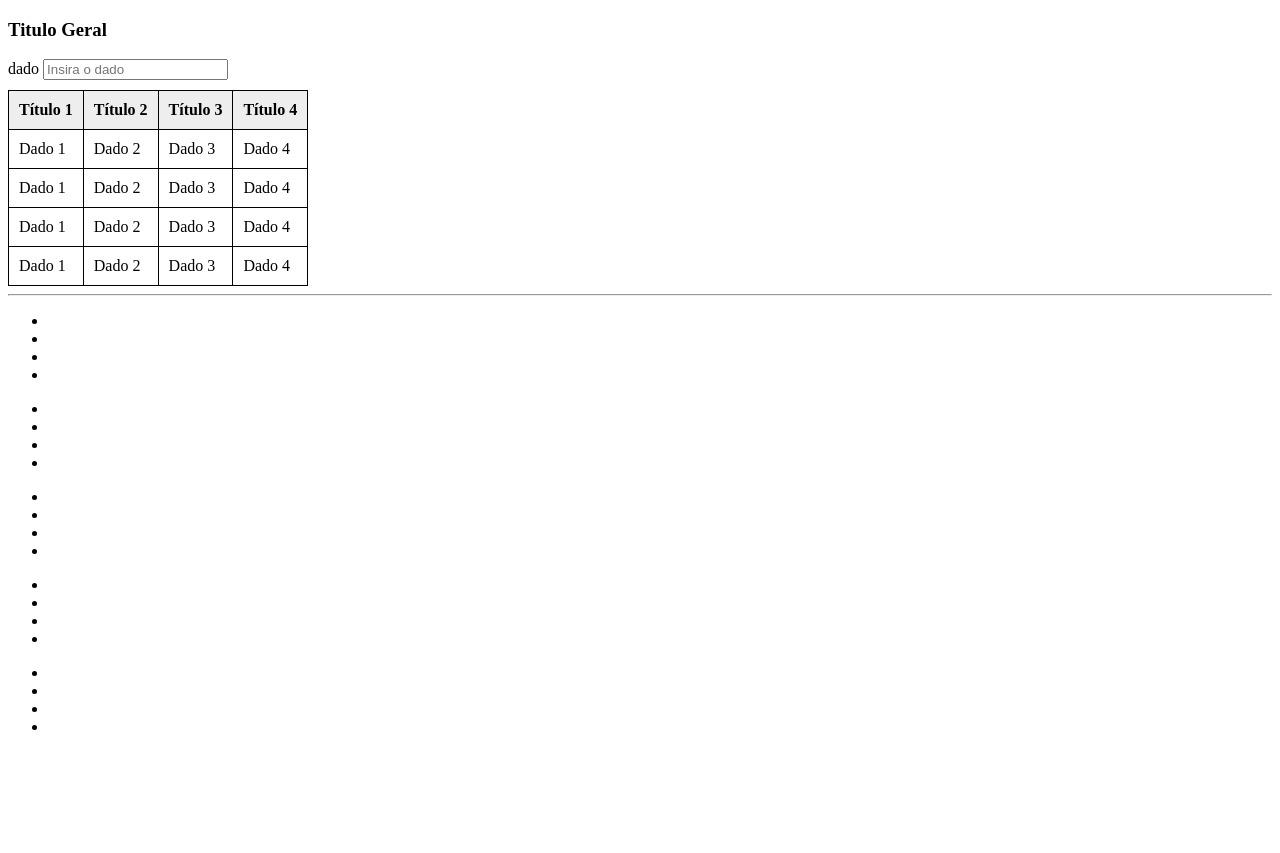
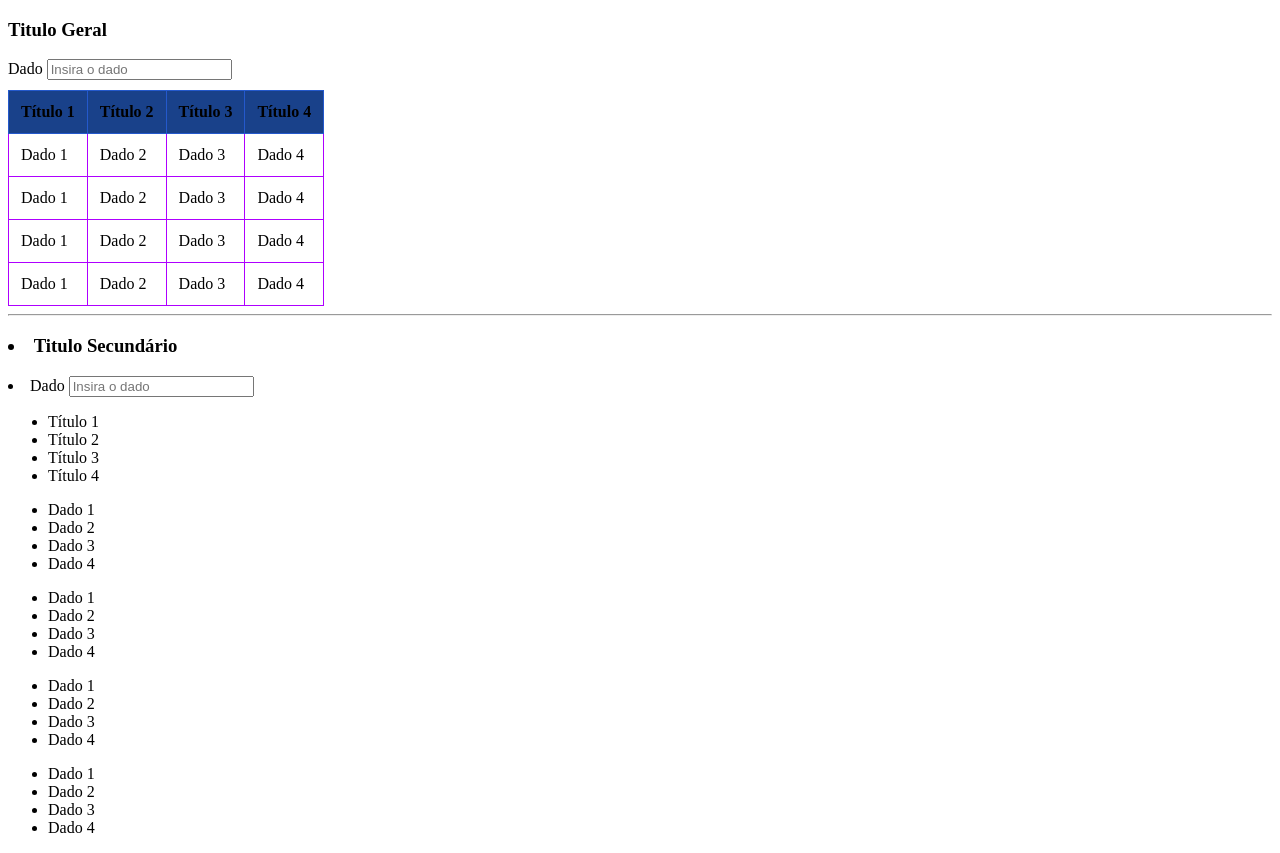
Before and after one commit to isaacangello/el, a plain HTML site: page index.html in a window 1280 px wide. Before the commit the page ends 800 px from the top, so only its background shows below. Drawn offline with Linux system fonts and the light colour scheme.

Commit message:
tentativa 1
tentei fazer algumas alterações para ver se o "insira o dado" funcionava, mas não deu, e também mexi nas cores da tabela à fins de "laboratório" para entender um poco como funciona. Pelo visto, a alteração no "insira o dado", só funcionaria com uso de javascript, pelo que estava estudando agora

```diff
--- a/index.html
+++ b/index.html
@@ -1,5 +1,5 @@
 <!DOCTYPE html>
-<html lang="">
+<html lang="pt-BR">
   <head>
     <meta charset="utf-8">
     <title></title>
@@ -8,14 +8,14 @@
           border-collapse: collapse;
         }
         .tabela tr th {
-          border: 1px solid #000;
-          background-color: #eee;
-          padding: 10px;
+          border: 1px solid hsl(221, 70%, 47%);
+          background-color: hsl(219, 69%, 32%);
+          padding: 12px;
         }
         .tabela tr td {
 
-          border: 1px solid #000;
-          padding: 10px;
+          border: 1px solid hsl(281, 100%, 50%);
+          padding: 12px;
         }
         .divimput{
           margin-bottom: 10px;
@@ -27,9 +27,10 @@
     <main>
       <h3>Titulo Geral</h3>
       <div class="divimput">
-      <label >dado</label>
-      <input id="imptext" type="text" placeholder="Insira o dado">
+      <label >Dado
+       <input id="imptext1" type="text" placeholder="Insira o dado">
         </div>
+         </label>
         <table class="tabela">
            <tr>
             <th>Título 1</th>
@@ -52,7 +53,7 @@
            <tr>
             <td>Dado 1</td>
             <td>Dado 2</td>
-            <td id="insertText">Dado 3</td>
+            <td><id="insertText1">Dado 3</td>
             <td>Dado 4</td>
            </tr>
            <tr>
@@ -64,35 +65,40 @@
         </table>
 <hr>
 <div class="tabela_tabeless">
+  <h3><li>Titulo Secundário</li></h3>
+  <li>
+    <label >Dado</label>
+      <input id="imptext2" type="text" placeholder="Insira o dado">
+  </li>
   <ul>
-          <li class="header"></li>
-          <li class="header"></li>
-          <li class="header"></li>
-          <li class="header"></li>
+    <li>Título 1</li>
+    <li>Título 2</li>
+    <li>Título 3</li>
+    <li>Título 4</li>
   </ul>
   <ul>
-          <li></li>
-          <li></li>
-          <li></li>
-          <li></li>
+    <li>Dado 1</li>
+    <li>Dado 2</li>
+    <li>Dado 3</li>
+    <li>Dado 4</li>
   </ul>
   <ul>
-          <li></li>
-          <li></li>
-          <li></li>
-          <li></li>
+    <li>Dado 1</li>
+    <li>Dado 2</li>
+    <li>Dado 3</li>
+    <li>Dado 4</li>
   </ul>
   <ul>
-          <li></li>
-          <li></li>
-          <li></li>
-          <li></li>
+    <li>Dado 1</li>
+    <li>Dado 2</li>
+    <li><id="insertText2">Dado 3</li>
+    <li>Dado 4</li>
   </ul>
   <ul>
-          <li></li>
-          <li></li>
-          <li></li>
-          <li></li>
+    <li>Dado 1</li>
+    <li>Dado 2</li>
+    <li>Dado 3</li>
+    <li>Dado 4</li>
   </ul>
 </div>
     </main>
```
Lines whose indentation alone changed are shown as unchanged.
